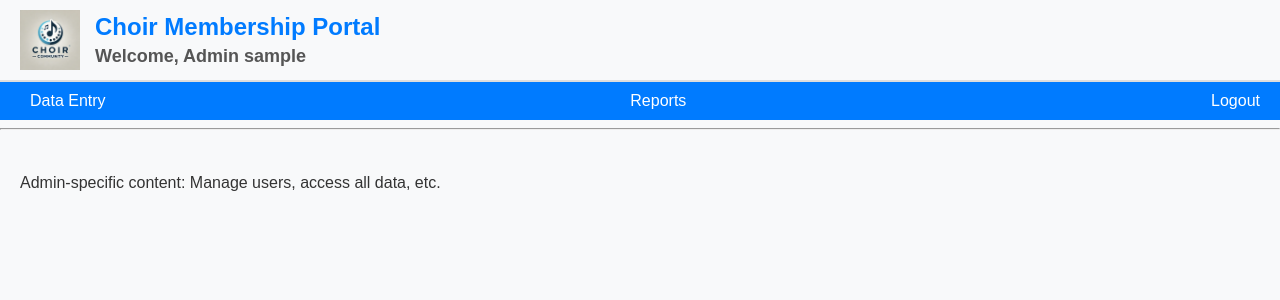
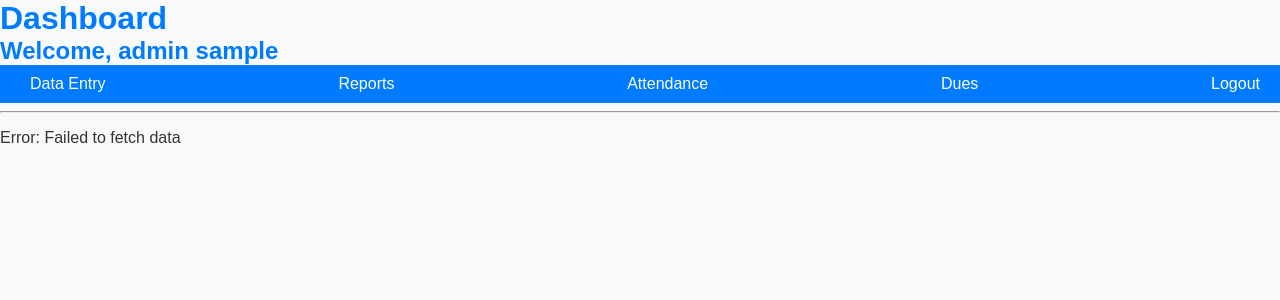
Before and after one commit to vageesh-kudutini-ramesh/CS5200-ChoirConnect, a PHP site: page /dashboard.php in a window 1280 px wide. Shown: the top 300 px of the page. Run offline with PHP 8.4, Linux system fonts and the light colour scheme; the visitor is signed in with stand-in values (Sample User, id 1).

Commit message:
Updated dashboard with dynamic API integration and restored original functionality

```diff
--- a/dashboard.php
+++ b/dashboard.php
@@ -4,6 +4,15 @@
     header("Location: UserLogin.php");
     exit;
 }
+
+// Default values for backend integration
+$type = isset($_GET['type']) ? $_GET['type'] : 'attendance'; // Default to 'attendance'
+$page = isset($_GET['page']) ? (int)$_GET['page'] : 1; // Default to the first page
+
+// Call get_data.php API for dynamic content
+$url = "get_data.php?type=$type&page=$page";
+$response = @file_get_contents($url);
+$data = $response ? json_decode($response, true) : ['error' => 'Failed to fetch data'];
 ?>
 
 <!DOCTYPE html>
@@ -12,42 +21,65 @@
     <meta charset="UTF-8">
     <meta name="viewport" content="width=device-width, initial-scale=1.0">
     <title>Dashboard</title>
-    <!-- Link the CSS file -->
     <link rel="stylesheet" href="styles.css">
 </head>
 <body>
-
-    <!-- Header Section with Logo and Welcome Message -->
-    <header class="site-header">
-        <img src="css/community_logo.png" alt="Community Logo" class="logo">
-        <div class="site-title">
-            <h1>Choir Membership Portal</h1>
-            <h2>Welcome, <?php echo $_SESSION['role'] . " " . $_SESSION['username']; ?></h2>
-        </div>
+    <!-- Header Section -->
+    <header>
+        <h1>Dashboard</h1>
+        <h2>Welcome, <?php echo htmlspecialchars($_SESSION['role'] . " " . $_SESSION['username']); ?></h2>
     </header>
 
-    <!-- Navigation Links -->
+    <!-- Navigation Bar -->
     <nav class="navbar">
         <a href="data_entry.php">Data Entry</a>
         <a href="report.php">Reports</a>
+        <a href="?type=attendance">Attendance</a>
+        <a href="?type=dues">Dues</a>
         <a href="logout.php">Logout</a>
     </nav>
 
     <hr>
 
-    <!-- Role-Based Content -->
-    <div class="dashboard-container">
-        <?php
-        // Role-based content
-        if ($_SESSION['role'] === 'Admin') {
-            echo "<p>Admin-specific content: Manage users, access all data, etc.</p>";
-        } elseif ($_SESSION['role'] === 'Treasurer') {
-            echo "<p>Treasurer-specific content: View and manage dues and donations.</p>";
-        } elseif ($_SESSION['role'] === 'Secretary') {
-            echo "<p>Secretary-specific content: Manage attendance records.</p>";
-        }
-        ?>
-    </div>
+    <!-- Dynamic Content Section -->
+    <?php if (isset($data['error'])): ?>
+        <!-- Show error message if API call fails -->
+        <p class="error">Error: <?php echo htmlspecialchars($data['error']); ?></p>
+    <?php else: ?>
+        <!-- Display data table -->
+        <table>
+            <thead>
+                <tr>
+                    <th>Member ID</th>
+                    <?php if ($type === 'attendance'): ?>
+                        <th>Attendance Date</th>
+                    <?php elseif ($type === 'dues'): ?>
+                        <th>Amount</th>
+                    <?php endif; ?>
+                </tr>
+            </thead>
+            <tbody>
+                <?php foreach ($data['data'] as $record): ?>
+                    <tr>
+                        <td><?php echo htmlspecialchars($record['member_id']); ?></td>
+                        <?php if ($type === 'attendance'): ?>
+                            <td><?php echo htmlspecialchars($record['attendance_date']); ?></td>
+                        <?php elseif ($type === 'dues'): ?>
+                            <td><?php echo htmlspecialchars($record['amount']); ?></td>
+                        <?php endif; ?>
+                    </tr>
+                <?php endforeach; ?>
+            </tbody>
+        </table>
 
+        <!-- Pagination Links -->
+        <div class="pagination">
+            <?php for ($i = 1; $i <= $data['total_pages']; $i++): ?>
+                <a href="?type=<?php echo htmlspecialchars($type); ?>&page=<?php echo $i; ?>">
+                    <?php echo $i; ?>
+                </a>
+            <?php endfor; ?>
+        </div>
+    <?php endif; ?>
 </body>
 </html>
```
